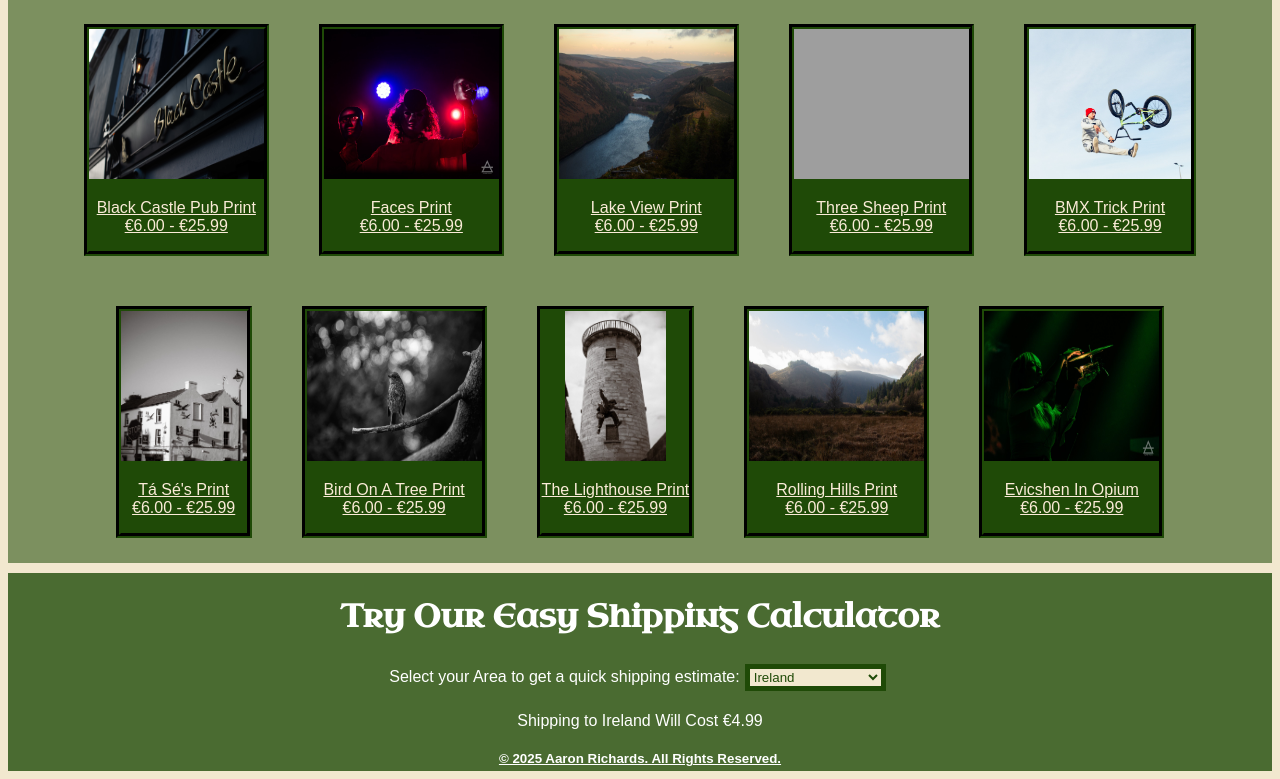
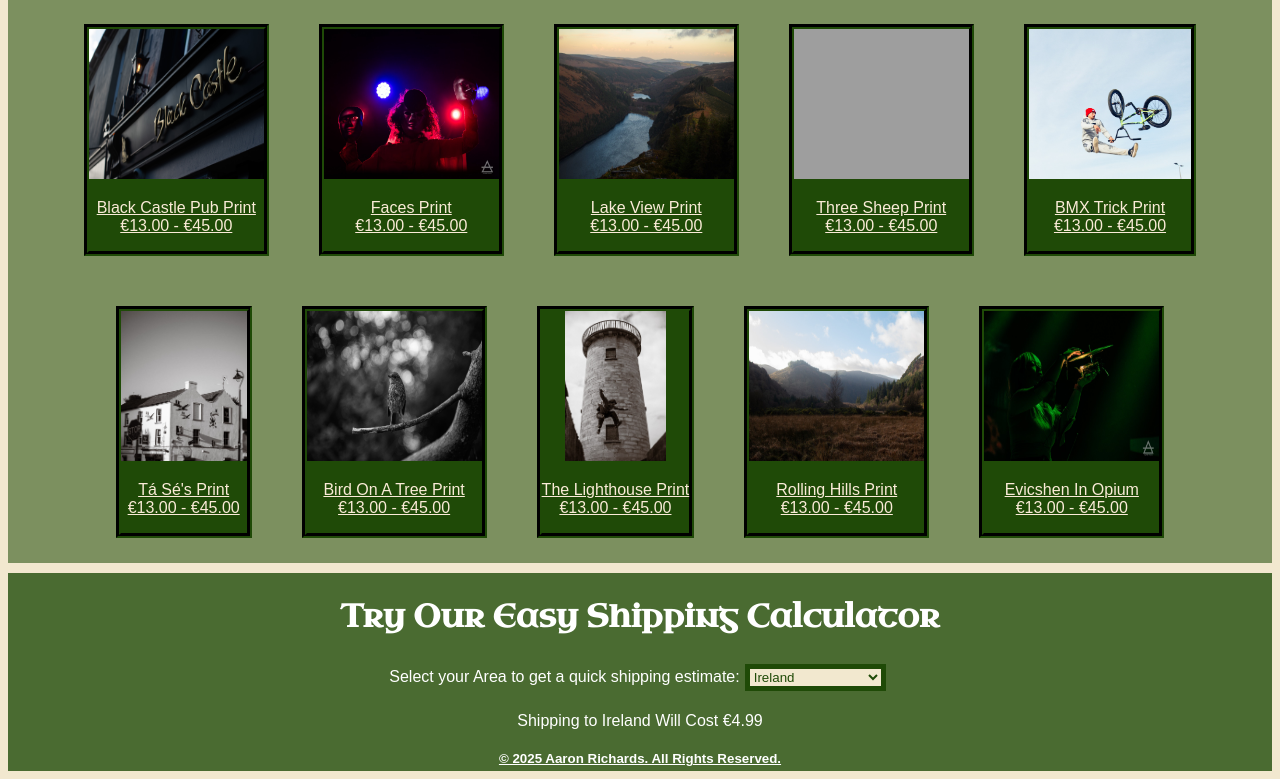
Before and after one commit to Majorkas/Fiseanna-render, a Flask app: page /store in a window 1280 px wide. Shown: the part 621-1400 px from the top of the page. Run offline with Flask 2, Linux system fonts and the light colour scheme; grey boxes are pictures that could not be loaded.

Commit message:
updated price on store items

```diff
--- a/templates/store.html
+++ b/templates/store.html
@@ -31,43 +31,43 @@
   <div class="shop-elem">
     <a href="{{ url_for('blackcastle_page') }}" class="shop-item">
       <img class="shop-img" alt="Image of the front of a pub called the black castle" src={{ url_for('static', filename='images/black-castle.jpg')}}>
-      <p class="shop-txt">Black Castle Pub Print<br>€6.00 - €25.99</p>
+      <p class="shop-txt">Black Castle Pub Print<br>€13.00 - €45.00</p>
     </a>
     <a href="{{ url_for('faces_page') }}" class="shop-item">
       <img class="shop-img" alt="image taken of a person wearing multiple masks on a stage" src={{ url_for('static', filename='images/faces.jpg')}}>
-      <p class="shop-txt">Faces Print<br>€6.00 - €25.99</p>
+      <p class="shop-txt">Faces Print<br>€13.00 - €45.00</p>
     </a>
     <a href="{{ url_for('lake_page') }}" class="shop-item">
       <img class="shop-img" alt="A landscape photo of a large lake in a valley" src={{ url_for('static', filename='images/lake.jpg')}}>
-      <p class="shop-txt">Lake View Print<br>€6.00 - €25.99</p>
+      <p class="shop-txt">Lake View Print<br>€13.00 - €45.00</p>
     </a>
     <a href="{{ url_for('sheep_page') }}" class="shop-item">
       <img class="shop-img" alt="image of a field with three sheep in view" src={{ url_for('static', filename='images/sheep-pic.jpg')}}>
-      <p class="shop-txt">Three Sheep Print<br>€6.00 - €25.99</p>
+      <p class="shop-txt">Three Sheep Print<br>€13.00 - €45.00</p>
     </a>
     <a href="{{ url_for('bmx_page') }}" class="shop-item">
       <img class="shop-img" alt="Image of a man doing a trick on a BMX bike" src={{ url_for('static', filename='images/bike.jpeg')}}>
-      <p class="shop-txt">BMX Trick Print<br>€6.00 - €25.99</p>
+      <p class="shop-txt">BMX Trick Print<br>€13.00 - €45.00</p>
     </a>
     <a href="{{ url_for('TaSe_page') }}" class="shop-item">
       <img class="shop-img" alt="image of the front of a pub covered in Guinness logos" src={{ url_for('static', filename='images/pub-2.jpg')}}>
-      <p class="shop-txt">Tá Sé's Print<br>€6.00 - €25.99</p>
+      <p class="shop-txt">Tá Sé's Print<br>€13.00 - €45.00</p>
     </a>
     <a href="{{ url_for('bird_page') }}" class="shop-item">
       <img class="shop-img" alt="image of a small bird sitting on a branch" src={{ url_for('static', filename='images/bird.jpg')}}>
-      <p class="shop-txt">Bird On A Tree Print<br>€6.00 - €25.99</p>
+      <p class="shop-txt">Bird On A Tree Print<br>€13.00 - €45.00</p>
     </a>
     <a href="{{ url_for('lighthouse_page') }}" class="shop-item">
       <img class="shop-img" alt="image of someone jumping a gap in front of a lighthouse" src={{ url_for('static', filename='images/lighthouse.jpg')}}>
-      <p class="shop-txt">The Lighthouse Print<br>€6.00 - €25.99</p>
+      <p class="shop-txt">The Lighthouse Print<br>€13.00 - €45.00</p>
     </a>
     <a href="{{ url_for('hills_page') }}" class="shop-item">
       <img class="shop-img" alt="image of an open field with rolling hills in the background" src={{ url_for('static', filename='images/fields.jpg')}}>
-      <p class="shop-txt">Rolling Hills Print<br>€6.00 - €25.99</p>
+      <p class="shop-txt">Rolling Hills Print<br>€13.00 - €45.00</p>
     </a>
     <a href="{{ url_for('evischen_page') }}" class="shop-item">
       <img class="shop-img" alt="image of a musician holding a mini drum with a symbal attached about to tap it" src={{ url_for('static', filename='images/evicshen-opium.jpg')}}>
-      <p class="shop-txt">Evicshen In Opium<br>€6.00 - €25.99</p>
+      <p class="shop-txt">Evicshen In Opium<br>€13.00 - €45.00</p>
     </a>
   </div>
 </main>
```
